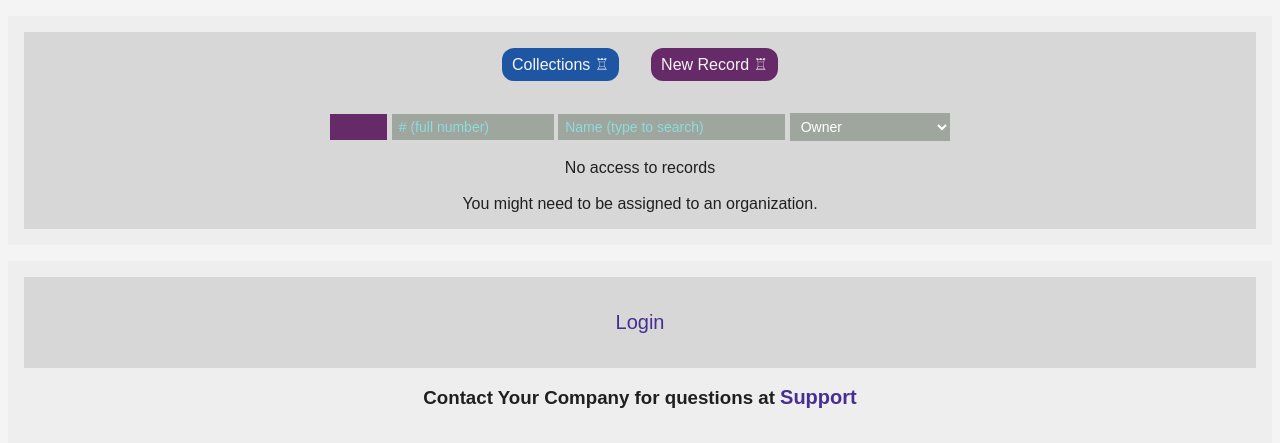
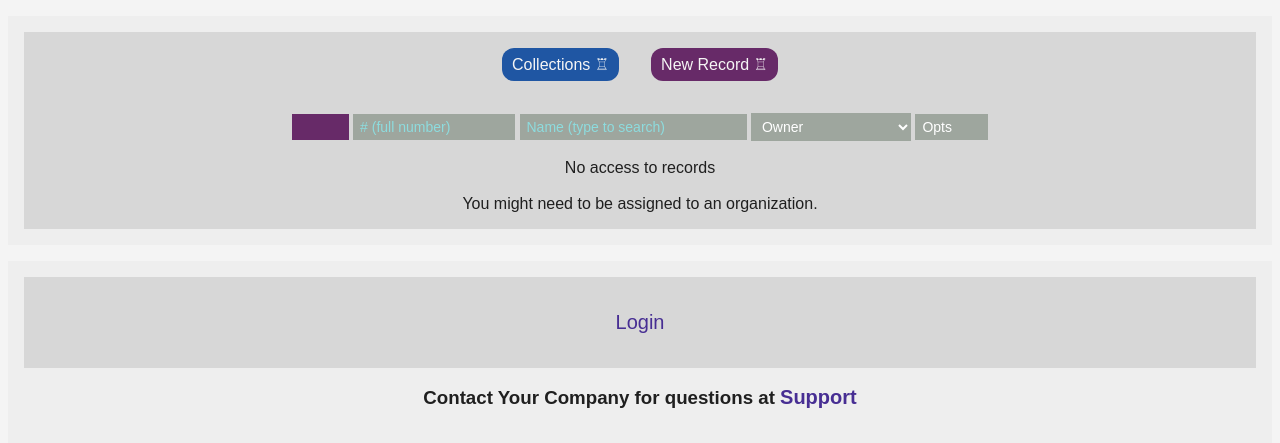
Before and after one commit to DykemaBill/App_FlaskJinjaMongo, a Flask app: template templates/collections.html in a window 1280 px wide. Shown: the part 161-604 px from the top of the page. Run offline with Flask 2, Linux system fonts and the light colour scheme; the template is opened without the code that fills it: most values are stand-ins (such as "Sample title", 1, 10 or a date in 2020); parts of the project's set-up code (start-up, migrations or seed data) failed here and were passed over; some libraries are stand-ins or nearby versions.

Commit message:
Collections editing working

```diff
--- a/templates/collection.html
+++ b/templates/collection.html
@@ -185,9 +185,9 @@
 
                             {% elif recordedit is defined %}
 
-                                <input class="datalarge save" type="submit" value="Save Record" formaction="/#">
+                                <input class="datalarge save" type="submit" value="Save Record" formaction="/coll?data={{ filter_coll }}&num={{ recordedit['record_number']|int() }}">
                                 </form>
-                                <a href="/#" tabindex="-1"><button class="datalarge del">Delete</button></a>
+                                <a href="/notused" tabindex="-1"><button class="datalarge del">Delete</button></a>
 
                             {% elif (g.org._index|int() != 999999999999) or (g.user['admin'] == True) %}
 
--- a/templates/collections.html
+++ b/templates/collections.html
@@ -91,6 +91,10 @@
                 </select>
                 {% endif %}
 
+                <!-- Record Buttons Title -->
+                <input type="text" class="requestsummary new" name="buttons_title" value="Opts" size="5" readonly tabindex="-1">
+
+
                 </form>
 
                 {% if (g.org._index|int() != 999999999999) or (g.user['admin'] == True) %}
@@ -149,6 +153,19 @@
                             name="recorddata_org" value="{{ org_name }}" size="20" readonly>
                             {% endif %}
 
+                            <!-- Record Buttons -->
+                            {% if recorddata_owner %}
+                            <a href="/coll?data={{ filter_coll }}&num={{ recorddata['record_number']|int() }}"
+                                class="tooltip"><button class="requestsummary save" tabindex="-1">&#9998;</button></a>
+                            <a href="/notused"
+                                class="tooltip"><button class="requestsummary del" tabindex="-1">&#8856;</button></a>
+                            {% else %}
+                            <a href="#" tabindex="-1"
+                                class="tooltip"><button class="requestsummary saved" tabindex="-1">&#9998;</button></a>
+                            <a href="#" tabindex="-1"
+                                class="tooltip"><button class="requestsummary saved" tabindex="-1">&#8856;</button></a>
+                            {% endif %}
+
                         </div>
 
                     {% endfor %}
--- a/templates/landing.html
+++ b/templates/landing.html
@@ -5,13 +5,13 @@
         <div class="main">
 
             <div class="buttonarea">
-
+                <br><br>
                 {% for collection in config_data['dbcoll'] %}
                 <a href="/colls?data={{ collection }}" tabindex="1">
                     <button class="datalarge save">{{ collection }}</button>
                 </a>
                 {% endfor %}
-                <br><br><br><br><br><br>
+                <br><br>
 
             </div>
 
```
